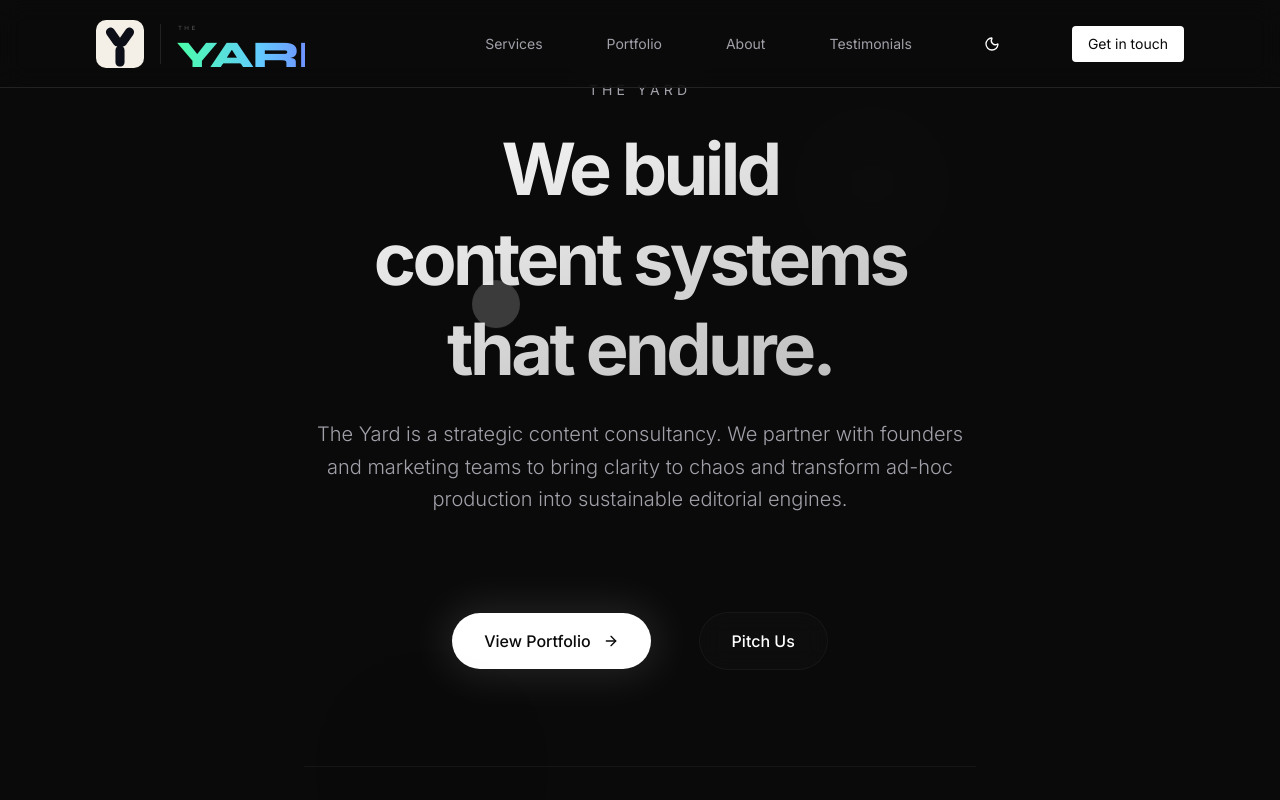
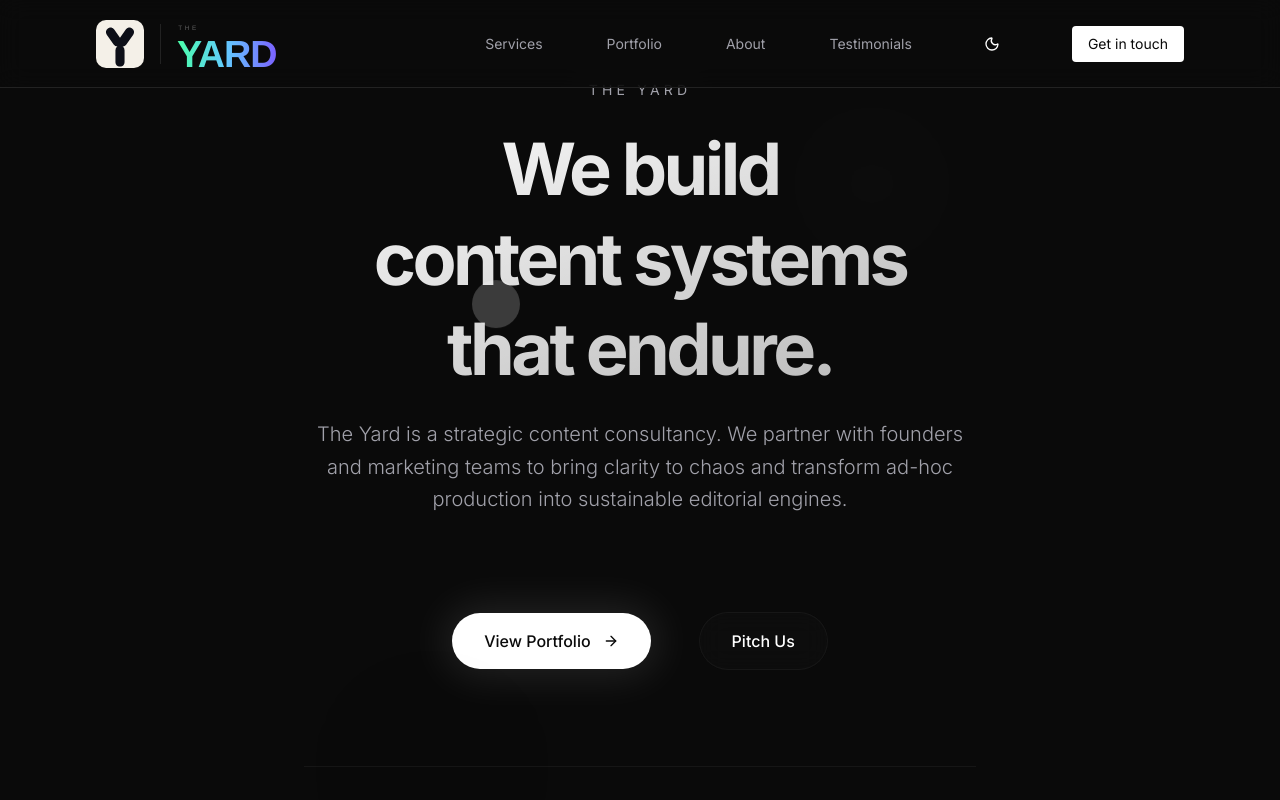
Before and after one commit to aksharsworkspace/v0-team-yard, a Next.js app: page / in a window 1280 px wide. Shown: the top 800 px of the page. Built offline with nearby package versions, Linux system fonts and the light colour scheme.

Commit message:
Change logo wordmark to Helvetica

```diff
--- a/components/logo.tsx
+++ b/components/logo.tsx
@@ -27,9 +27,9 @@ export function Logo({ className = "" }: { className?: string }) {
             <stop offset="100%" stopColor="#7B61FF" stopOpacity=".05" />
           </linearGradient>
         </defs>
-        <text x="2" y="22" fontFamily="var(--font-syne), system-ui, sans-serif" fontSize="10" fontWeight="400" fill="rgba(255,255,255,.35)" letterSpacing="4">THE</text>
+        <text x="2" y="22" fontFamily="Helvetica, Arial, sans-serif" fontSize="10" fontWeight="400" fill="rgba(255,255,255,.35)" letterSpacing="4">THE</text>
         <line x1="2" y1="29" x2="198" y2="29" stroke="url(#g7l)" strokeWidth=".8" />
-        <text x="0" y="80" fontFamily="var(--font-syne), system-ui, sans-serif" fontSize="59" fontWeight="800" fill="url(#g7)" letterSpacing="-1.5">YARD</text>
+        <text x="0" y="80" fontFamily="Helvetica, Arial, sans-serif" fontSize="59" fontWeight="800" fill="url(#g7)" letterSpacing="-1.5">YARD</text>
       </svg>
     </div>
   )
```
